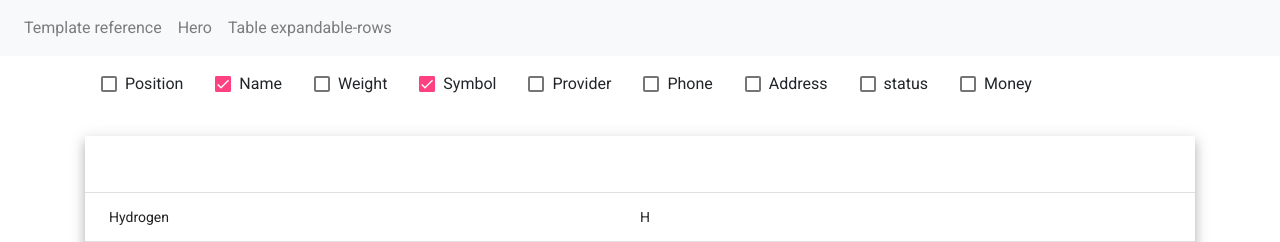
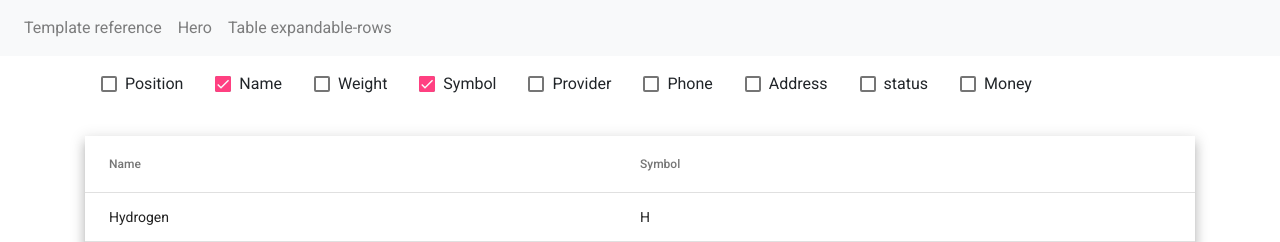
Before and after one commit to chinhphamvanvn/angular100day, an Angular app: page /table-expandable-rows in a window 1280 px wide. Shown: the top 242 px of the page. Built offline with nearby package versions, Linux system fonts and the light colour scheme.

Commit message:
fix show header

```diff
--- a/src/app/components/table-expandable-rows/table-expandable-rows.component.html
+++ b/src/app/components/table-expandable-rows/table-expandable-rows.component.html
@@ -2,7 +2,7 @@
     <mat-checkbox *ngFor="let task of columnDefinitions"[(ngModel)]="task.hide">{{task.label}}</mat-checkbox>
     <mat-table [dataSource]="dataSource" class="mat-elevation-z8">
         <ng-container *ngFor="let column of columnDefinitions" [cdkColumnDef]="column.def">
-            <mat-header-cell *cdkHeaderCellDef>{{ column.header }}</mat-header-cell>
+            <mat-header-cell *cdkHeaderCellDef>{{ column.label }}</mat-header-cell>
             <mat-cell *cdkCellDef="let row">{{ column.cell(row) }}</mat-cell>
         </ng-container>
         <mat-header-row *matHeaderRowDef="getDisplayedColumns()"></mat-header-row>
```
